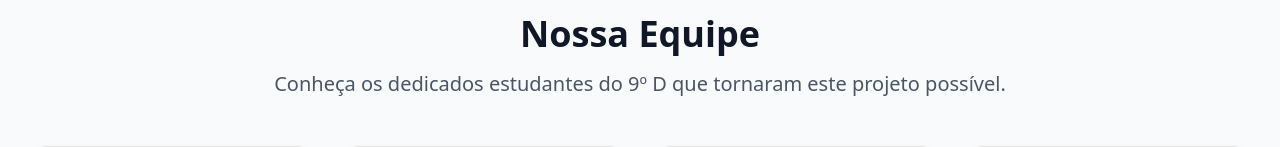
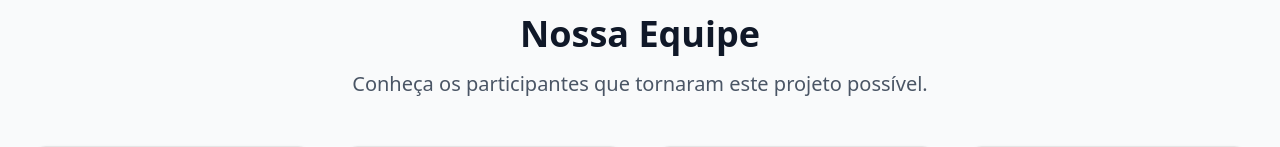
Before and after one commit to THZIMX/Tcf, a React (Vite) app: page / in a window 1280 px wide. Both pictures are taken after a click on the button "Nossa Equipe". Shown: the part 187-334 px from the top of the page. Built offline with nearby package versions, Linux system fonts and the light colour scheme.

Commit message:
Update TeamPage.jsx

```diff
--- a/src/components/pages/TeamPage.jsx
+++ b/src/components/pages/TeamPage.jsx
@@ -29,7 +29,7 @@ function TeamPage({ onPageChange }) {
               Nossa Equipe
             </h1>
             <p className="text-xl text-gray-600 max-w-3xl mx-auto">
-              Conheça os dedicados estudantes do 9º D que tornaram este projeto possível.
+              Conheça os participantes que tornaram este projeto possível.
             </p>
           </div>
 
```
